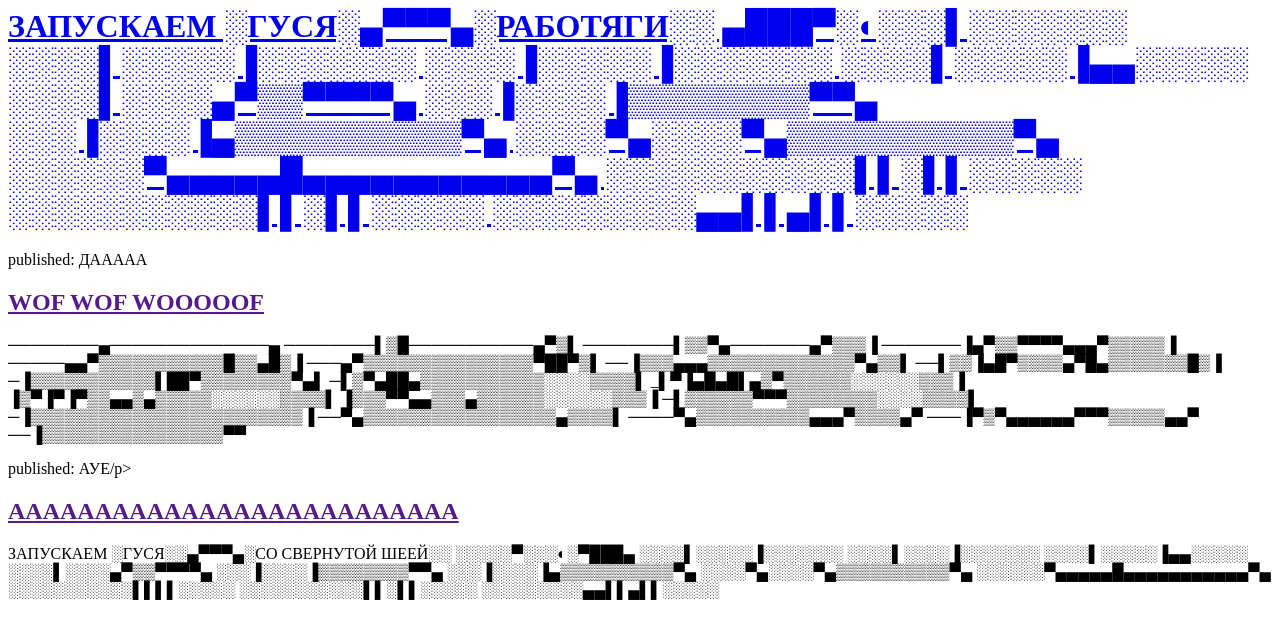
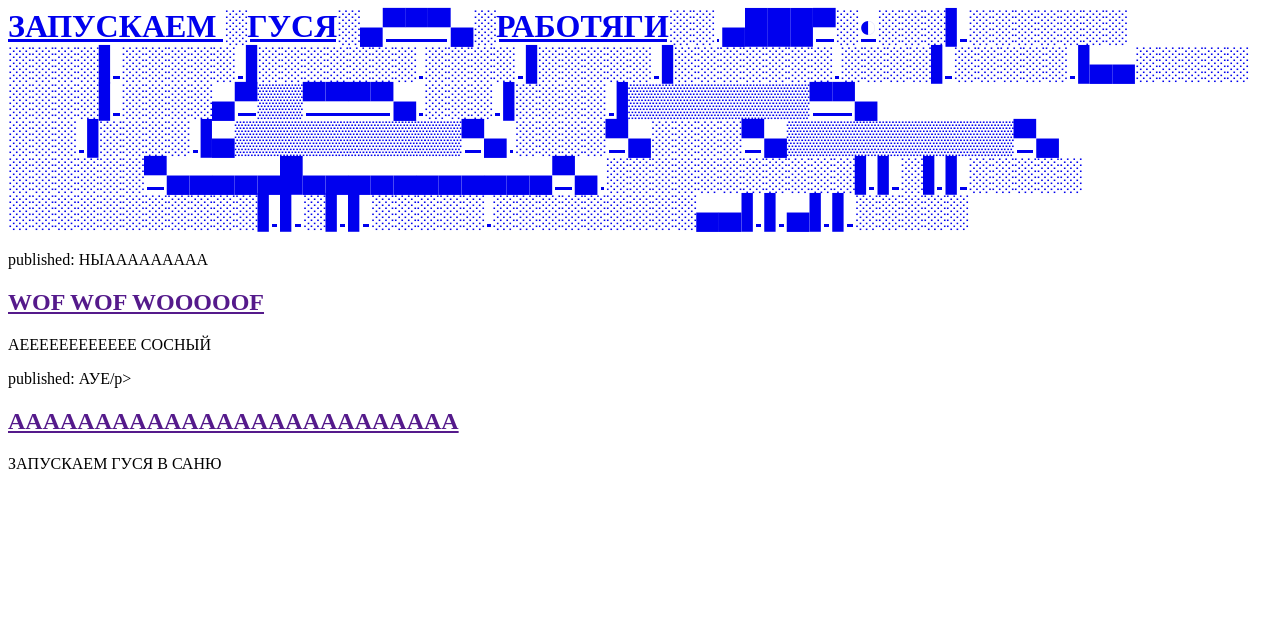
Before and after one commit to hcMeat/my-first-blog, a Django app: page / in a window 1280 px wide. Shown: the top 639 px of the page. Run offline with Django 3.2, Linux system fonts and the light colour scheme.

Commit message:
Changed the HTML2.

```diff
--- a/blog/templates/blog/post_list.html
+++ b/blog/templates/blog/post_list.html
@@ -21,47 +21,15 @@
         </div>
 
         <div>
-            <p>published: ДААААА</p>
+            <p>published: НЫААААААААА</p>
             <h2><a href="">WOF WOF WOOOOOF</a></h2>
-            <p>────────▄──────────────▄
-                ────────▌▒█───────────▄▀▒▌
-                ────────▌▒▒▀▄───────▄▀▒▒▒▐
-                ───────▐▄▀▒▒▀▀▀▀▄▄▄▀▒▒▒▒▒▐
-                ─────▄▄▀▒▒▒▒▒▒▒▒▒▒▒█▒▒▄█▒▐
-                ───▄▀▒▒▒▒▒▒▒▒▒▒▒▒▒▒▒▀██▀▒▌
-                ──▐▒▒▒▄▄▄▒▒▒▒▒▒▒▒▒▒▒▒▒▀▄▒▒▌
-                ──▌▒▒▐▄█▀▒▒▒▒▄▀█▄▒▒▒▒▒▒▒█▒▐
-                ─▐▒▒▒▒▒▒▒▒▒▒▒▌██▀▒▒▒▒▒▒▒▒▀▄▌
-                ─▌▒▀▄██▄▒▒▒▒▒▒▒▒▒▒▒░░░░▒▒▒▒▌
-                _▌▀▐▄█▄█▌▄▒▀▒▒▒▒▒▒░░░░░░▒▒▒▐
-                ▐▒▀▐▀▐▀▒▒▄▄▒▄▒▒▒▒▒░░░░░░▒▒▒▒▌
-                ▐▒▒▒▀▀▄▄▒▒▒▄▒▒▒▒▒▒░░░░░░▒▒▒▐
-                ─▌▒▒▒▒▒▒▀▀▀▒▒▒▒▒▒▒▒░░░░▒▒▒▒▌
-                ─▐▒▒▒▒▒▒▒▒▒▒▒▒▒▒▒▒▒▒▒▒▒▒▒▒▐
-                ──▀▄▒▒▒▒▒▒▒▒▒▒▒▒▒▒▒▒▒▄▒▒▒▒▌
-                ────▀▄▒▒▒▒▒▒▒▒▒▒▄▄▄▀▒▒▒▒▄▀
-                ───▐▀▒▀▄▄▄▄▄▄▀▀▀▒▒▒▒▒▄▄▀
-                ──▐▒▒▒▒▒▒▒▒▒▒▒▒▒▒▒▒▀▀</p>
+            <p>АЕЕЕЕЕЕЕЕЕЕЕЕ СОСНЫЙ</p>
         </div>
 
         <div>
             <p>published: АУЕ/p>
             <h2><a href="">АААААААААААААААААААААААААА</a></h2>
-            <p>
-                ЗАПУСКАЕМ
-                ░ГУСЯ░░▄▀▀▀▄░СО СВЕРНУТОЙ ШЕЕЙ░░
-                ░░░░░▀░░░◐░▀███▄
-                ░░░░▌░░░░░▐░░░░░░░
-                ░░░░▌░░░░▐░░░░░░░
-                ░░░░▌░░░░░▐▄▄░░░░░
-                ░░░░▌░░░░▄▀▒▒▀▀▀▀▄
-                ░░░▐░░░░▐▒▒▒▒▒▒▒▒▀▀▄
-                ░░░▐░░░░▐▄▒▒▒▒▒▒▒▒▒▒▀▄
-                ░░░░▀▄░░░░▀▄▒▒▒▒▒▒▒▒▒▒▀▄
-                ░░░░░░▀▄▄▄▄▄█▄▄▄▄▄▄▄▄▄▄▄▀▄
-                ░░░░░░░░░░░▌▌▌▌░░░░░
-                ░░░░░░░░░░░▌▌░▌▌░░░░░
-                ░░░░░░░░░▄▄▌▌▄▌▌░░░░░</p>
+            <p>ЗАПУСКАЕМ ГУСЯ В САНЮ </p>
         </div>
     </body>
 </html>
```
